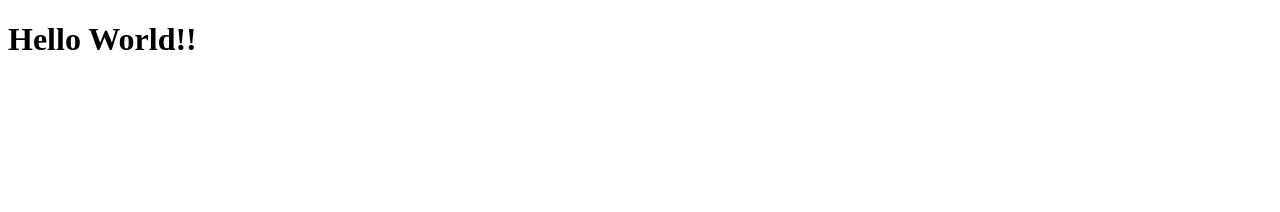
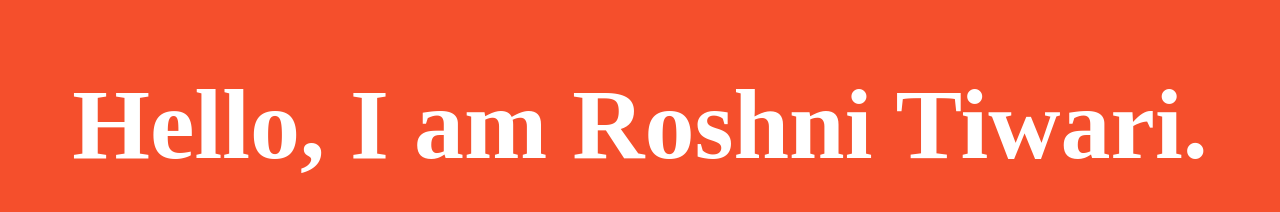
Before and after one commit to Roshnicodes/roshni-site, a plain HTML site: page index.html in a window 1280 px wide. Drawn offline with Linux system fonts and the light colour scheme.

Commit message:
its beautiful now

```diff
--- a/index.html
+++ b/index.html
@@ -1,11 +1,22 @@
 <!DOCTYPE html>
 <html lang="en">
-<head>
-    <meta charset="UTF-8">
-    <meta name="viewport" content="width=device-width, initial-scale=1.0">
+  <head>
+    <meta charset="UTF-8" />
+    <meta name="viewport" content="width=device-width, initial-scale=1.0" />
     <title>Document</title>
-</head>
-<body>
-    <h1>Hello World!!</h1>
-</body>
+    <style>
+      * {
+        background-color: #f54f2c;
+        color: white;
+      }
+      h1 {
+        font-size: 100px;
+      }
+    </style>
+  </head>
+  <body>
+    <center>
+      <h1>Hello, I am Roshni Tiwari.</h1>
+    </center>
+  </body>
 </html>
```
